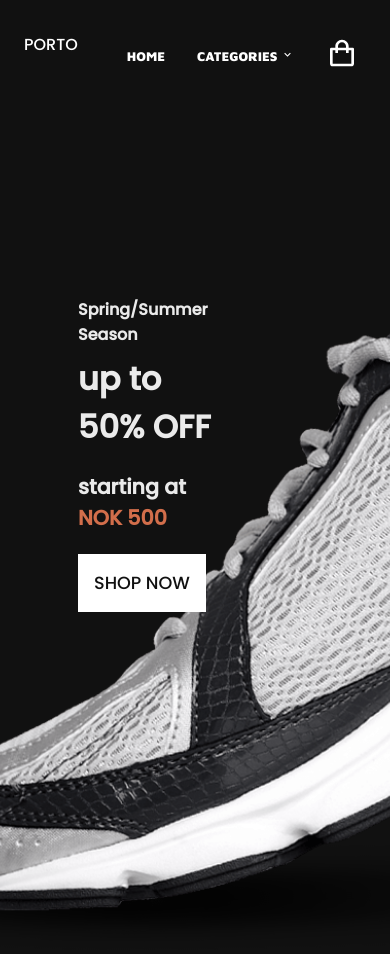
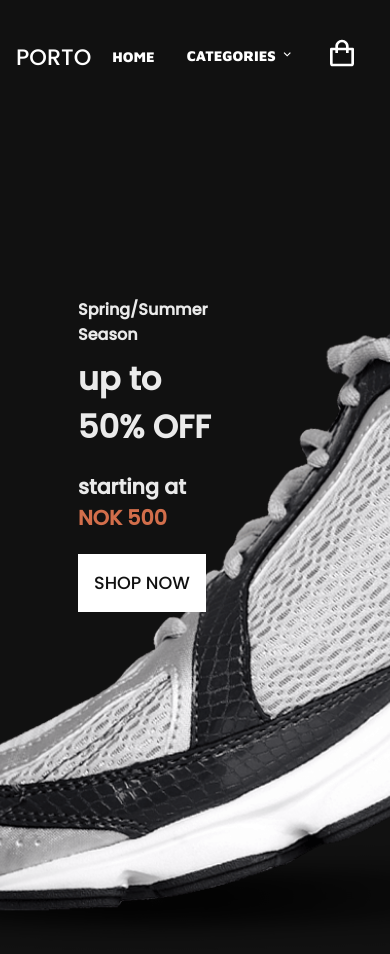
Before and after one commit to FabrizioOnorio/e-commerce-frontend, a React (Create React App) app: page / in a window 390 px wide. Shown: the top 954 px of the page. Built offline with nearby package versions, Linux system fonts and the light colour scheme; no server answers.

Commit message:
fixed navbar

```diff
--- a/src/styles/navbar.css
+++ b/src/styles/navbar.css
@@ -45,10 +45,12 @@
 
 @media (max-width: 768px) {
 	.navbar {
-		font-size: small;
+		font-size: 0.9rem;
 	}
 
 	.navbar--logo {
-		font-size: medium;
+		font-size: 1.4rem;
+    padding-top: 0.5rem;
+    margin-left: 1rem;
 	}
 }
```
